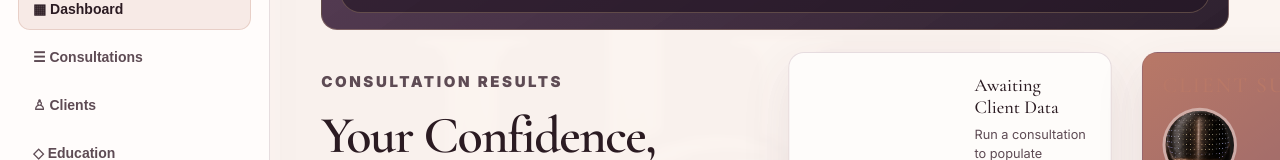
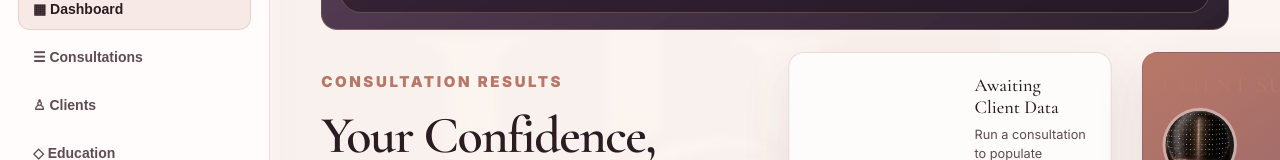
Before and after one commit to alliesgit26/hairintel-vscode-ready-fixed, a website: page hairintel-vscode-ready/index.html in a window 1280 px wide. Shown: the part 226-386 px from the top of the page. Drawn offline with nearby package versions, Linux system fonts and the light colour scheme.

Commit message:
Polish dashboard label contrast

```diff
--- a/hairintel-vscode-ready/css/plum-reserve.css
+++ b/hairintel-vscode-ready/css/plum-reserve.css
@@ -252,3 +252,7 @@ main { background:rgba(251,244,240,.76)!important; }
   .score-ring { margin:0 auto; }
   .bottom-cta { padding:22px!important; }
 }
+
+
+/* Final label contrast */
+.hero .eyebrow,.hero .panel-title,.bottom-cta span { color:var(--atelier-rose)!important; }
```
